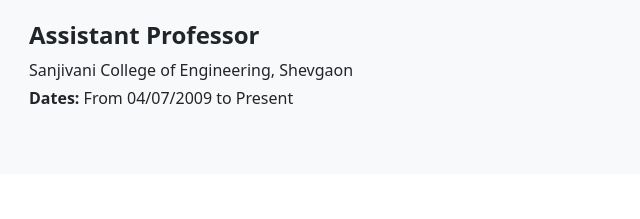
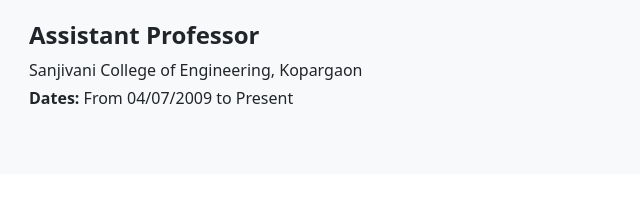
Before and after one commit to Jaydeep-kale/jaydeep_kale, a plain HTML site: page index.html in a window 1280 px wide. Shown: the part 801-1020 px from the top of the page, 53-693 px from the left. Drawn offline with nearby package versions, Linux system fonts and the light colour scheme.

Commit message:
Update index.html

```diff
--- a/index.html
+++ b/index.html
@@ -70,7 +70,7 @@
       <h2 class="mb-4">Experience</h2>
       <div>
         <h4 class="fw-bold">Assistant Professor</h4>
-        <p class="mb-1">Sanjivani College of Engineering, Shevgaon</p>
+        <p class="mb-1">Sanjivani College of Engineering, Kopargaon</p>
         <p><strong>Dates:</strong> From 04/07/2009 to Present</p>
       </div>
     </div>
```
